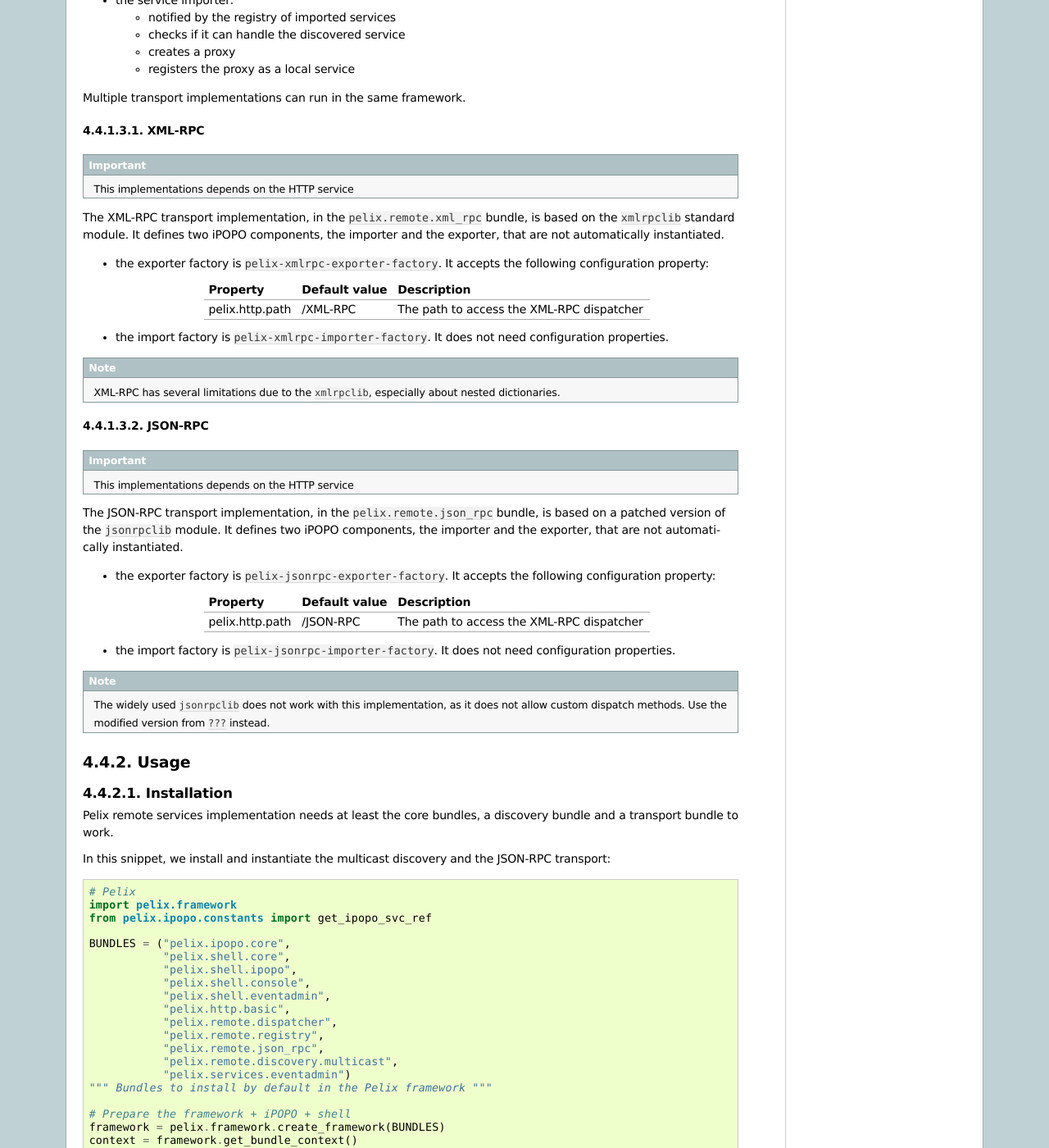
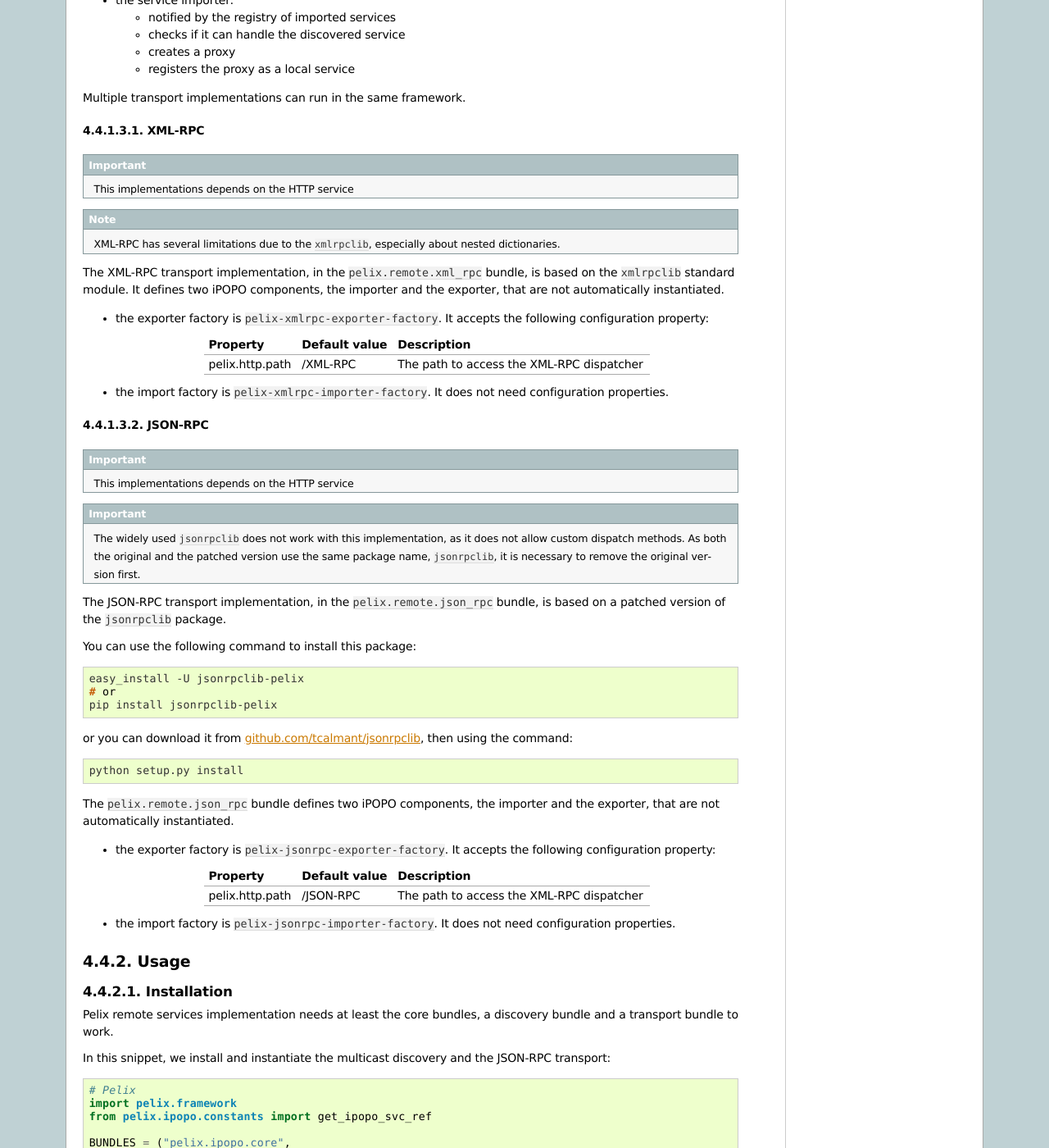
Before and after one commit to tcalmant/ipopo, a Sphinx documentation site: the page built from website-ipopo/source/reviews/remote.rst, in a window 1280 px wide and 1400 px high, scrolled down 1439 px. Shown: the whole window at 82% size. Built offline with Sphinx 7.4.7, drawn with Linux system fonts in a browser that asks for light colours.

Commit message:
Website: Added a link to jsonrpclib-pelix
A patched version of jsonrpclib, working with Remote Services, is now public.

Installation by:
  easy_install -U jsonrpclib-pelix

Can't be installed in parallel with the original jsonrpclib.
This version is compatible with jsonrpclib as long as you don't use Unix sockets
for transport (which support have been removed)

```diff
--- a/website-ipopo/source/reviews/remote.rst
+++ b/website-ipopo/source/reviews/remote.rst
@@ -116,6 +116,8 @@
 -------
 
 .. important:: This implementations depends on the HTTP service
+.. note:: XML-RPC has several limitations due to the ``xmlrpclib``, especially
+   about nested dictionaries.
 
 The XML-RPC transport implementation, in the ``pelix.remote.xml_rpc`` bundle,
 is based on the ``xmlrpclib`` standard module.
@@ -135,19 +137,38 @@
 * the import factory is ``pelix-xmlrpc-importer-factory``.
   It does not need configuration properties.
 
-.. note:: XML-RPC has several limitations due to the ``xmlrpclib``, especially
-   about nested dictionaries.
-
 
 JSON-RPC
 --------
 
 .. important:: This implementations depends on the HTTP service
+.. important:: The widely used ``jsonrpclib`` does not work with this
+   implementation, as it does not allow custom dispatch methods. As both the
+   original and the patched version use the same package name, ``jsonrpclib``,
+   it is necessary to remove the original version first.
 
 The JSON-RPC transport implementation, in the ``pelix.remote.json_rpc`` bundle,
-is based on a patched version of the ``jsonrpclib`` module.
-It defines two iPOPO components, the importer and the exporter, that are not
-automatically instantiated.
+is based on a patched version of the ``jsonrpclib`` package.
+
+You can use the following command to install this package:
+
+.. code-block:: console
+
+   easy_install -U jsonrpclib-pelix
+   # or
+   pip install jsonrpclib-pelix
+
+or you can download it from
+`github.com/tcalmant/jsonrpclib <https://github.com/tcalmant/jsonrpclib>`_,
+then using the command:
+
+.. code-block:: console
+
+   python setup.py install
+
+
+The ``pelix.remote.json_rpc`` bundle defines two iPOPO components, the importer
+and the exporter, that are not automatically instantiated.
 
 * the exporter factory is ``pelix-jsonrpc-exporter-factory``.
   It accepts the following configuration property:
@@ -162,9 +183,6 @@
 * the import factory is ``pelix-jsonrpc-importer-factory``.
   It does not need configuration properties.
 
-.. note:: The widely used ``jsonrpclib`` does not work with this implementation,
-   as it does not allow custom dispatch methods. Use the modified version from
-   ``???`` instead.
 
 Usage
 *****
```
